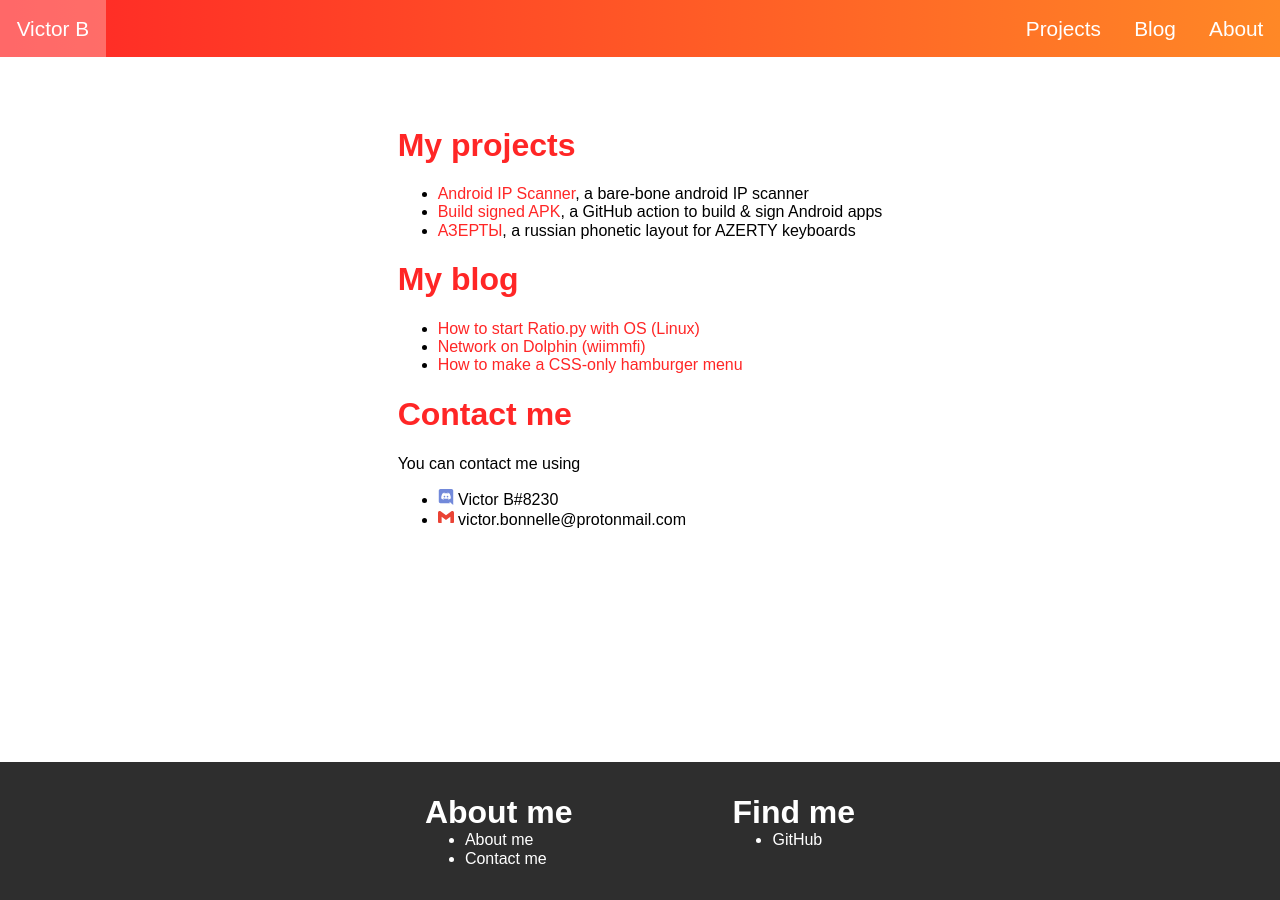
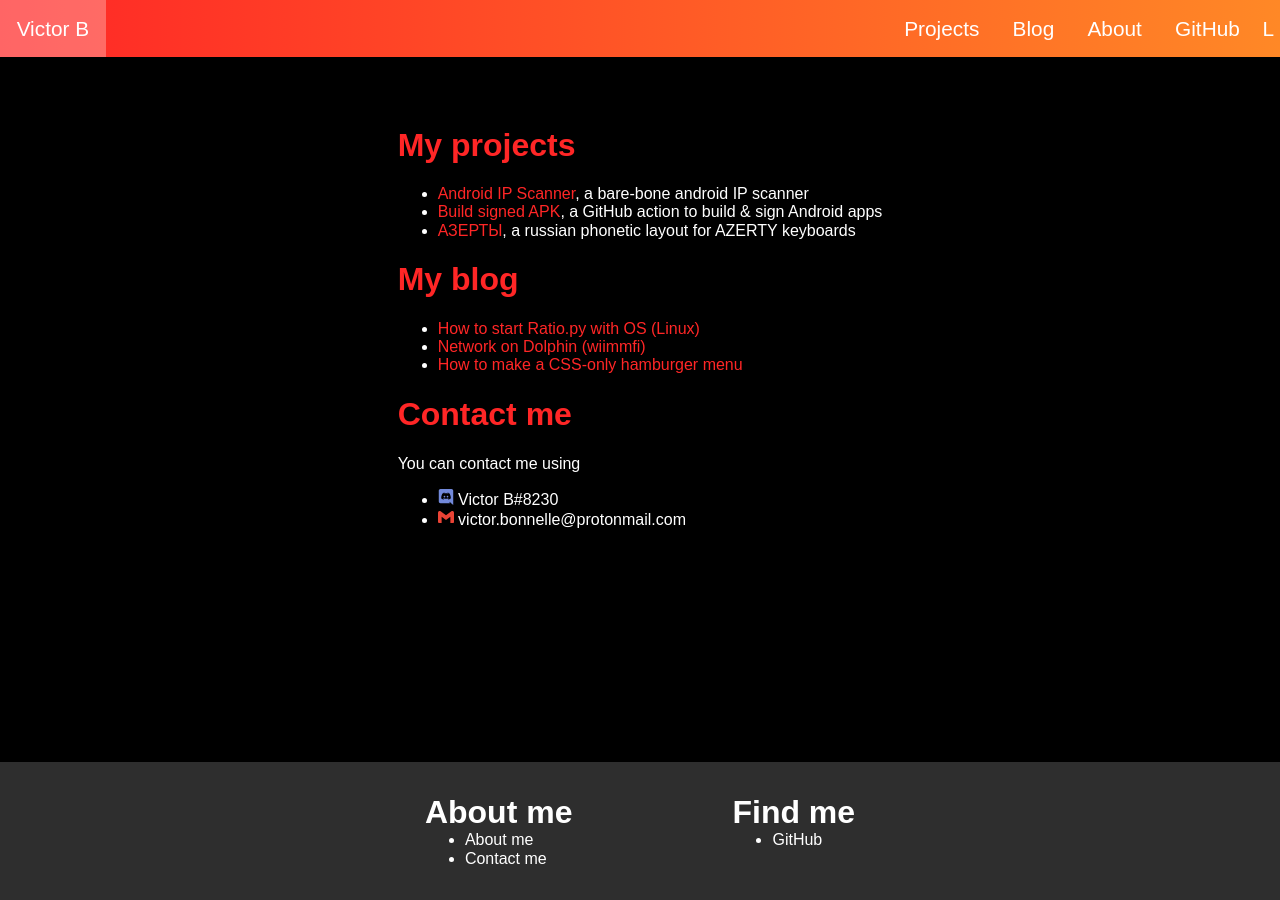
Before and after one commit to victorbnl/victorbnl.github.io, a Jekyll site: the page built from pages/index.html, in a window 1280 px wide. Built offline with Jekyll 4.4.1, drawn with Linux system fonts in a browser that asks for light colours.

Commit message:
Animations !!

```diff
--- a/_data/header.yml
+++ b/_data/header.yml
@@ -14,3 +14,6 @@
 
   - text: "About"
     url: "/about"
+
+  - text: "GitHub"
+    url: "https://github.com/victorbnl/victorbnl.github.io"
--- a/_includes/header.html
+++ b/_includes/header.html
@@ -11,6 +11,7 @@
                 <span>{{ link.text }}</span>
             </a>
         {% endfor %}
+        <button onclick="toggleDarkMode()">L</button>
     </div>
     <div class="mobile-header">
         <input type="checkbox" id="drawer-button">
--- a/_layouts/default.html
+++ b/_layouts/default.html
@@ -7,6 +7,8 @@
     <link rel="stylesheet" href="/css/normalize.css">
     <link rel="stylesheet" href="/css/style.css">
     <link rel="stylesheet" href="/css/highlight.css">
+
+    <link rel="stylesheet" href="/css/colors.css">
 
     <link rel="stylesheet" href="/css/header_style.css">
     <link rel="stylesheet" href="/css/header_behavior.css">
@@ -19,6 +21,8 @@
     <link rel="stylesheet" href="/css/layout.css">
 
     <link rel="stylesheet" href="/css/comments.css">
+
+    <link rel="stylesheet" href="/css/animations.css">
     <title>{{ page.title }}</title>
 </head>
 <body>
@@ -27,5 +31,6 @@
         {{ content }}
     </main>
     {% include footer.html %}
+    <script src="/js/changeColors.js"></script>
 </body>
 </html>
--- /dev/null
+++ b/css/animations.sass
@@ -0,0 +1,48 @@
+---
+---
+
+main,
+footer,
+header
+    animation-duration: 1s
+    animation-timing-function: ease-in-out
+    animation-delay: 0
+    animation-iteration-count: 1
+
+main
+    animation-name: movemain
+
+footer
+    animation-name: movefooter
+
+header
+    animation-name: moveheader
+    a, button
+        transition-property: background-size
+        transition-duration: 0.5s
+        background: url("/assets/header_icons/button_background.svg")
+        background-size: 1em
+        background-repeat: no-repeat
+        background-position: center
+        background-clip: padding-box
+        background-size: 0
+    a:hover, button:hover
+        background-size: 150px
+
+@keyframes moveheader
+    0%
+        transform: translateY(-4em)
+    100%
+        transform: translateY(0)
+
+@keyframes movefooter
+    0%
+        transform: translateY(10em)
+    100%
+        transform: translateY(0)
+
+@keyframes movemain
+    0%
+        transform: translateX(-100vw)
+    100%
+        transform: translateX(0)
--- /dev/null
+++ b/css/colors.sass
@@ -0,0 +1,10 @@
+---
+---
+
+{% assign colors = site.data.colors %}
+
+\:root
+    --accent: {{ colors["accent"] }}
+    --accent-alt: {{ colors["accent_alt"] }}
+    --foreground: white
+    --background: black
--- a/css/header_style.sass
+++ b/css/header_style.sass
@@ -15,5 +15,9 @@
     a
         padding: 0.8em
         color: inherit
-    a:hover
-        background-color: rgba(255, 255, 255, 0.3)
+    button
+        border: none
+        outline: none
+        background: inherit
+        color: white
+        cursor: pointer
--- a/css/style.sass
+++ b/css/style.sass
@@ -2,33 +2,30 @@
 ---
 
 {% assign colors = site.data.colors %}
-
-*
-    --accent: {{ colors["accent"] }}
-    --accent-alt: {{ colors["accent_alt"] }}
 
 body
     display: flex
     flex-direction: column
     font-family: sans-serif
     min-height: 100vh
+    overflow-x: hidden
+    color: var(--foreground)
+    background: var(--background)
     main
         flex-grow: 1
 
-h1,
-h2,
-h3,
-h4,
-h5,
-h6
+h1, h2, h3, h4, h5, h6,
+a
     color: var(--accent)
 
 a
-    color: var(--accent)
     text-decoration: none
 
 img.icon
     height: 1em
+
+.grey
+    color: grey
 
 div.highlighter-rouge
     background-color: #383838
@@ -52,6 +49,3 @@
     color: white
 
     font-family: "Consolas", "Source Code Pro", "Hack", sans-serif
-
-.grey
-    color: grey
--- /dev/null
+++ b/js/changeColors.js
@@ -0,0 +1,25 @@
+let darkMode = -1
+
+function toggleDarkMode() {
+    if (darkMode == -1) {
+        darkMode = 0;
+        applyColors(darkMode);
+    } else if (darkMode == 0) {
+        darkMode = 1;
+        applyColors(darkMode);
+    } else if (darkMode == 1) {
+        darkMode = 0;
+        applyColors(darkMode);
+    }
+}
+
+function applyColors(darkMode) {
+    let root = document.documentElement;
+    if (darkMode == 0) {
+        root.style.setProperty("--background", "white")
+        root.style.setProperty("--foreground", "black")
+    } else if (darkMode == 1) {
+        root.style.setProperty("--background", "black")
+        root.style.setProperty("--foreground", "white")
+    }
+}
```
Also changed, not shown: assets/header_icons/button_background.svg (added), assets/header_icons/github.svg (added), js/animation.js (added).
